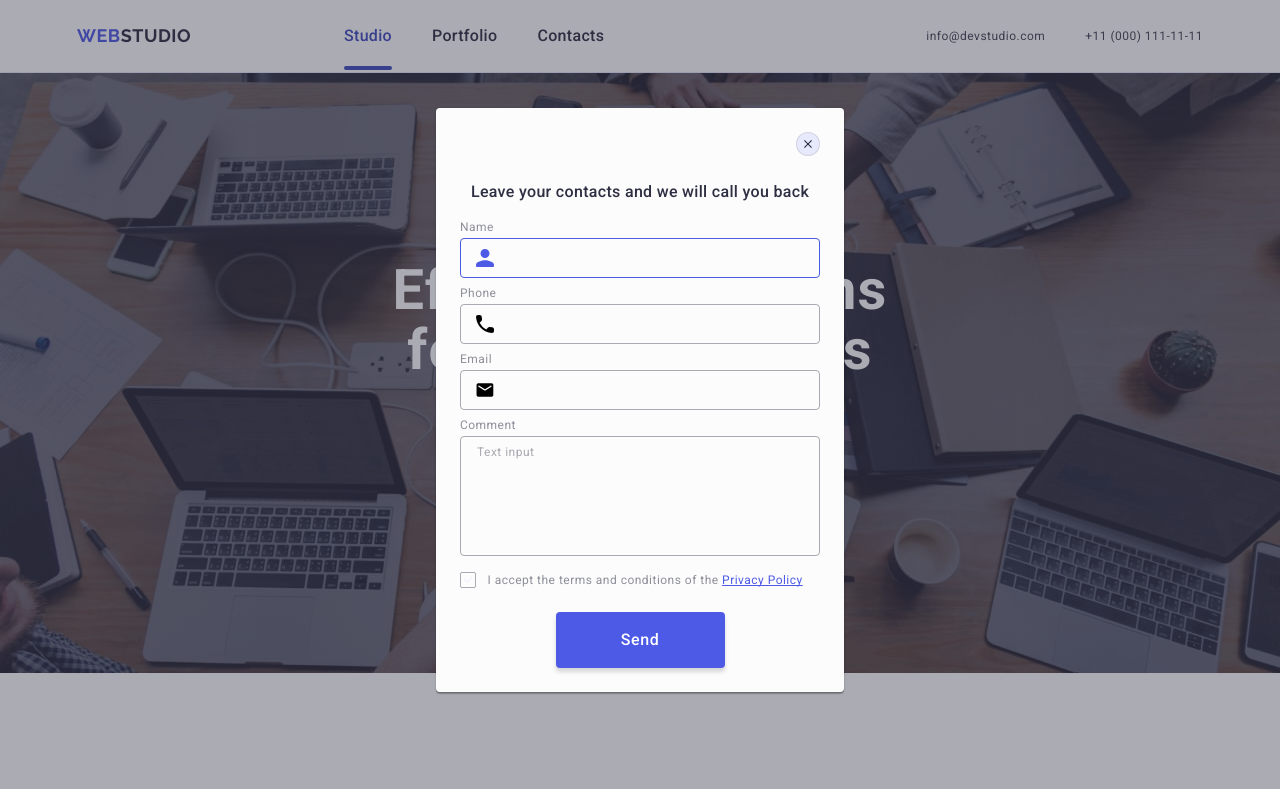
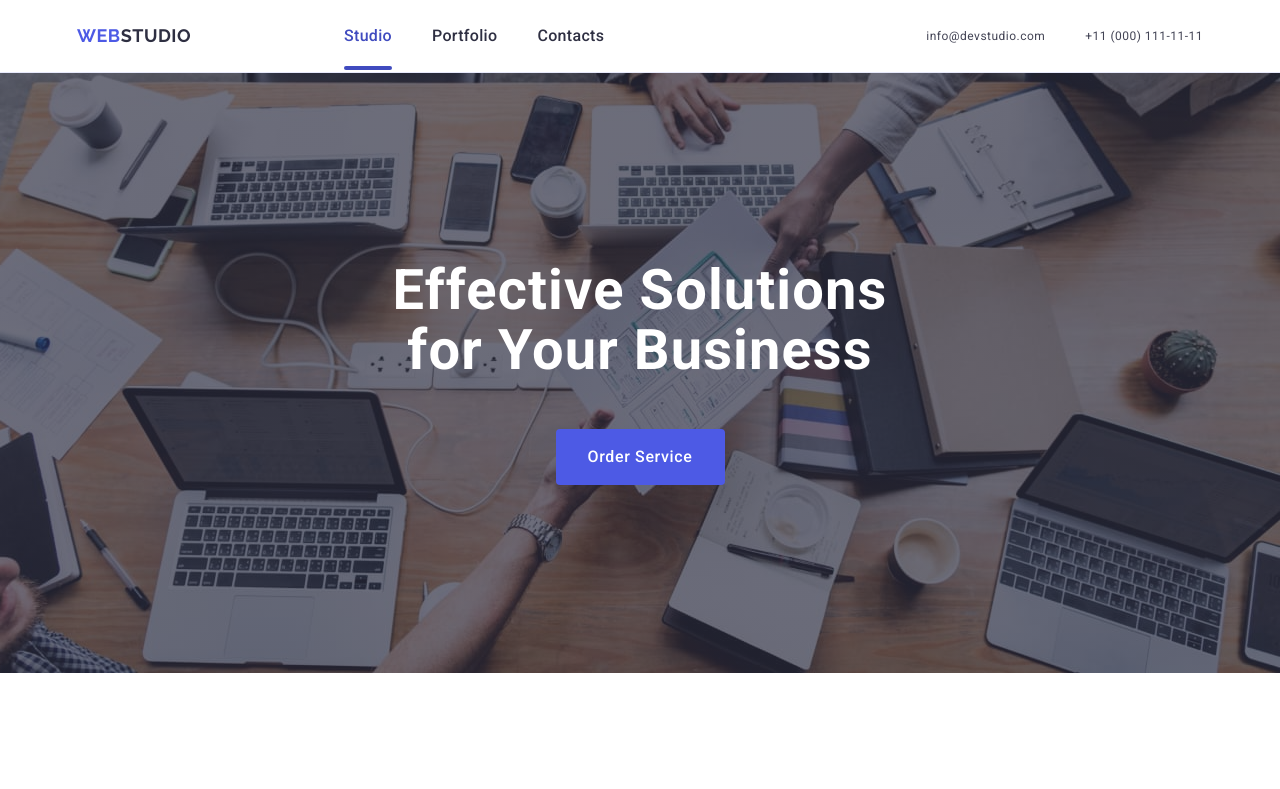
Before and after one commit to yancosh7/goit-markup-hw-06, a plain HTML site: page index.html in a window 1280 px wide. Shown: the top 789 px of the page. Drawn offline with nearby package versions, Linux system fonts and the light colour scheme.

Commit message:
fix index.html

```diff
--- a/index.html
+++ b/index.html
@@ -512,7 +512,7 @@
 
     <!-- #region Modal Window is-oupen -->
 
-    <div class="backdrop is-oupen">
+    <!-- <div class="backdrop is-oupen">
       <div class="modal">
         <button class="modal-close-btn" type="button">
           <svg class="icon-close" width="8" height="8">
@@ -596,7 +596,7 @@
           <button class="btn-send" type="submit">Send</button>
         </form>
       </div>
-    </div>
+    </div> -->
     <!-- #endregion Modal Window -->
 
     <!-- #region Mobil Menu is-oupen -->
```
